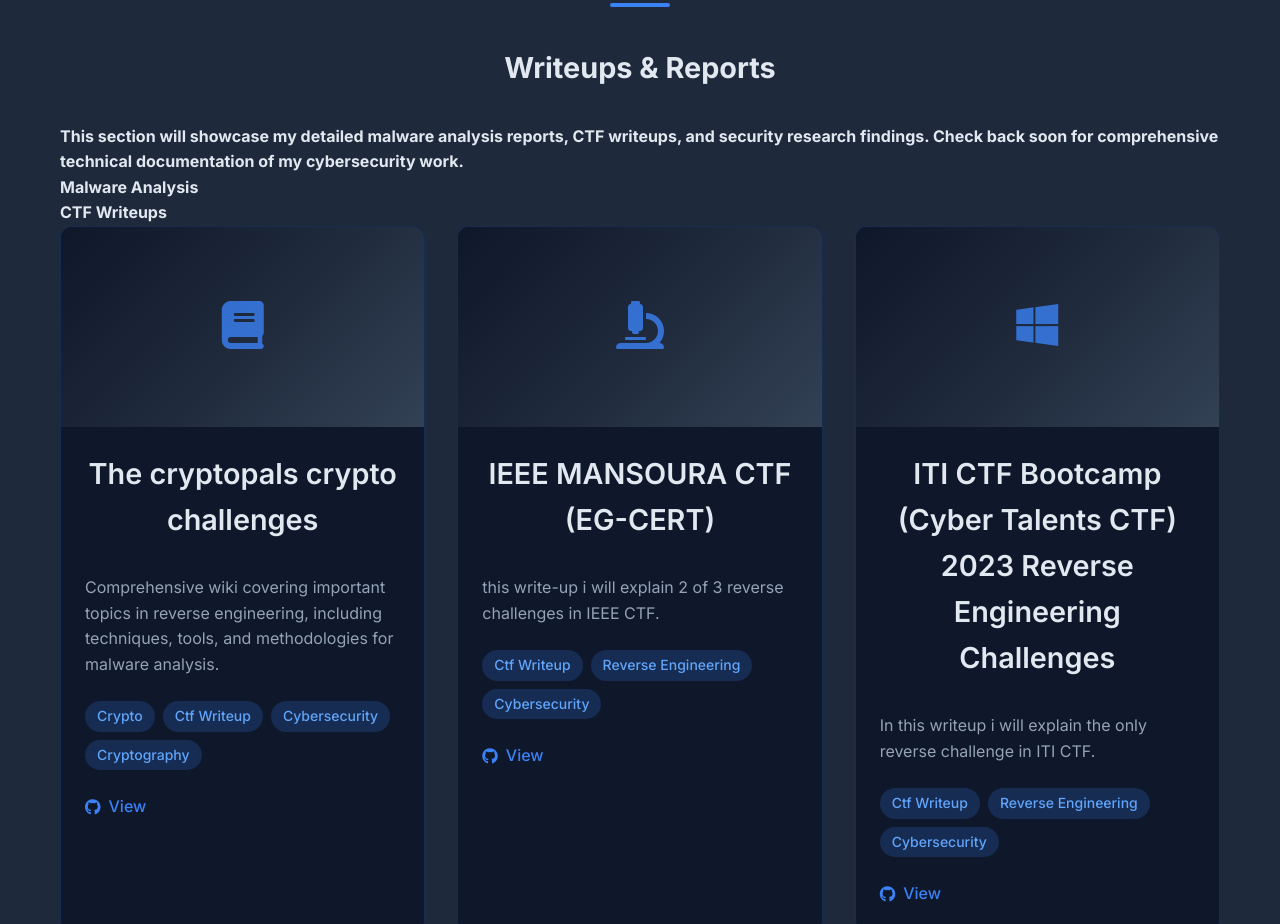
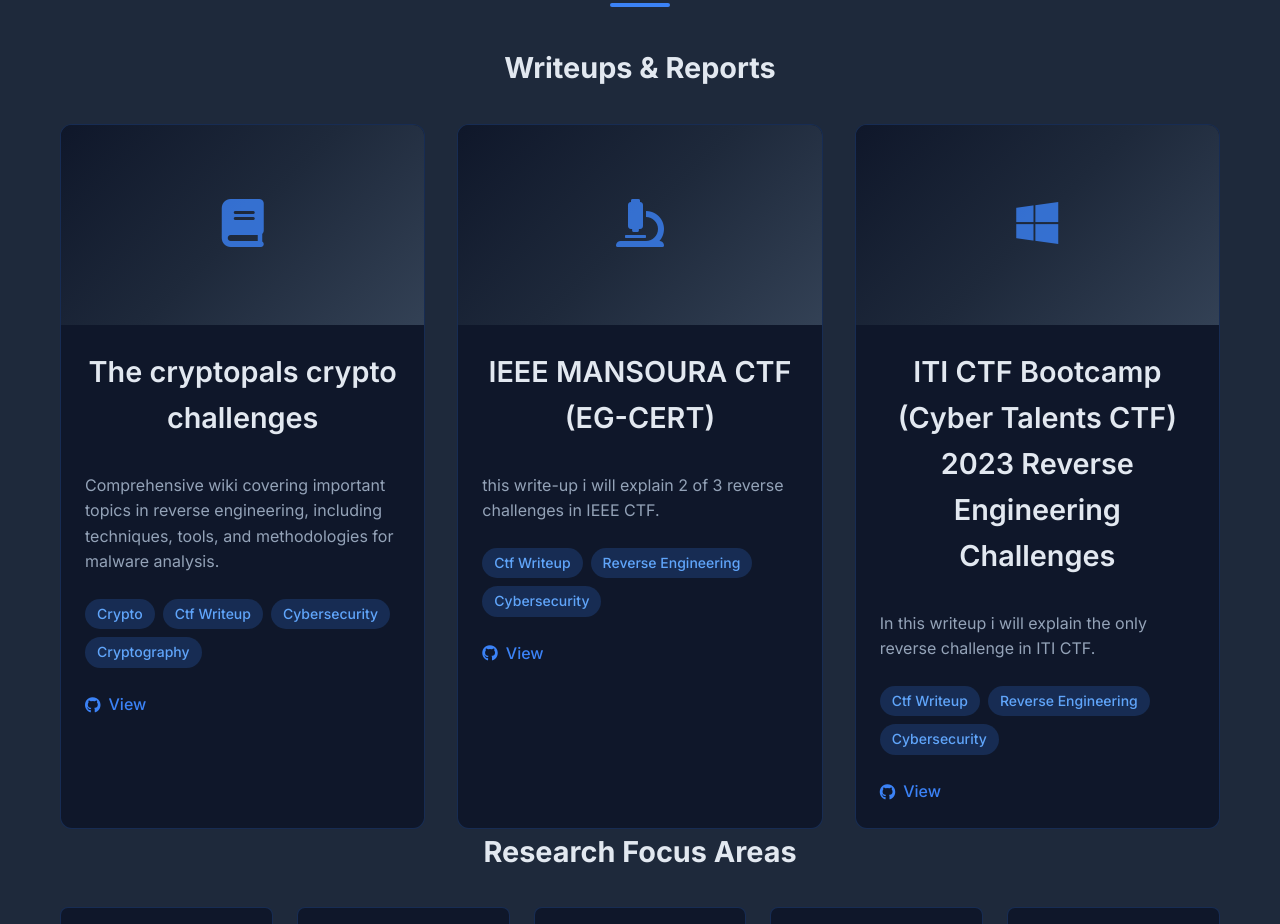
Before and after one commit to SalahEldinFikri/portfolio, a website: page index.html in a window 1280 px wide. Shown: the part 1446-2370 px from the top of the page. Drawn offline with Linux system fonts and the light colour scheme.

```diff
--- a/index.html
+++ b/index.html
@@ -93,10 +93,6 @@
             <h2 class="section-title">Malware Analysis & Research</h2>
             <div class="projects-showcase">
                     <h3>Writeups & Reports</h3>
-                    <h4>This section will showcase my detailed malware analysis reports, CTF writeups, and security research findings. Check back soon for comprehensive technical documentation of my cybersecurity work.</h4>
-                    <h4>Malware Analysis</h4>
-
-                    <h4>CTF Writeups</h4>
                     <div class="projects-grid">
                         <div class="project-card">
                             <div class="project-image">
```
